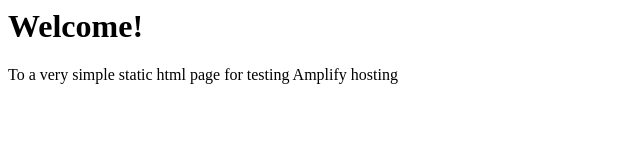
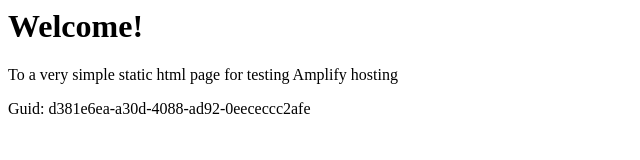
Before and after one commit to aws-aemilia-lhr/Github-PR-Commit-Integration-Test-DoNotTouch-v0-preprod-eu-west-2, a website: page src/index.html in a window 1280 px wide. Shown: the whole page, without its empty margins (0-640 px from the left). Drawn offline with Linux system fonts and the light colour scheme.

Commit message:
commit from integ tests

```diff
--- a/src/index.html
+++ b/src/index.html
@@ -1,3 +1,5 @@
+
+
 <html lang="en">
 
 <head>
@@ -10,6 +12,6 @@
 <body>
     <h1>Welcome!</h1>
     <p>To a very simple static html page for testing Amplify hosting</p>
-</body>
+    <p>Guid: d381e6ea-a30d-4088-ad92-0eececcc2afe</p></body>
 
 </html>
```
